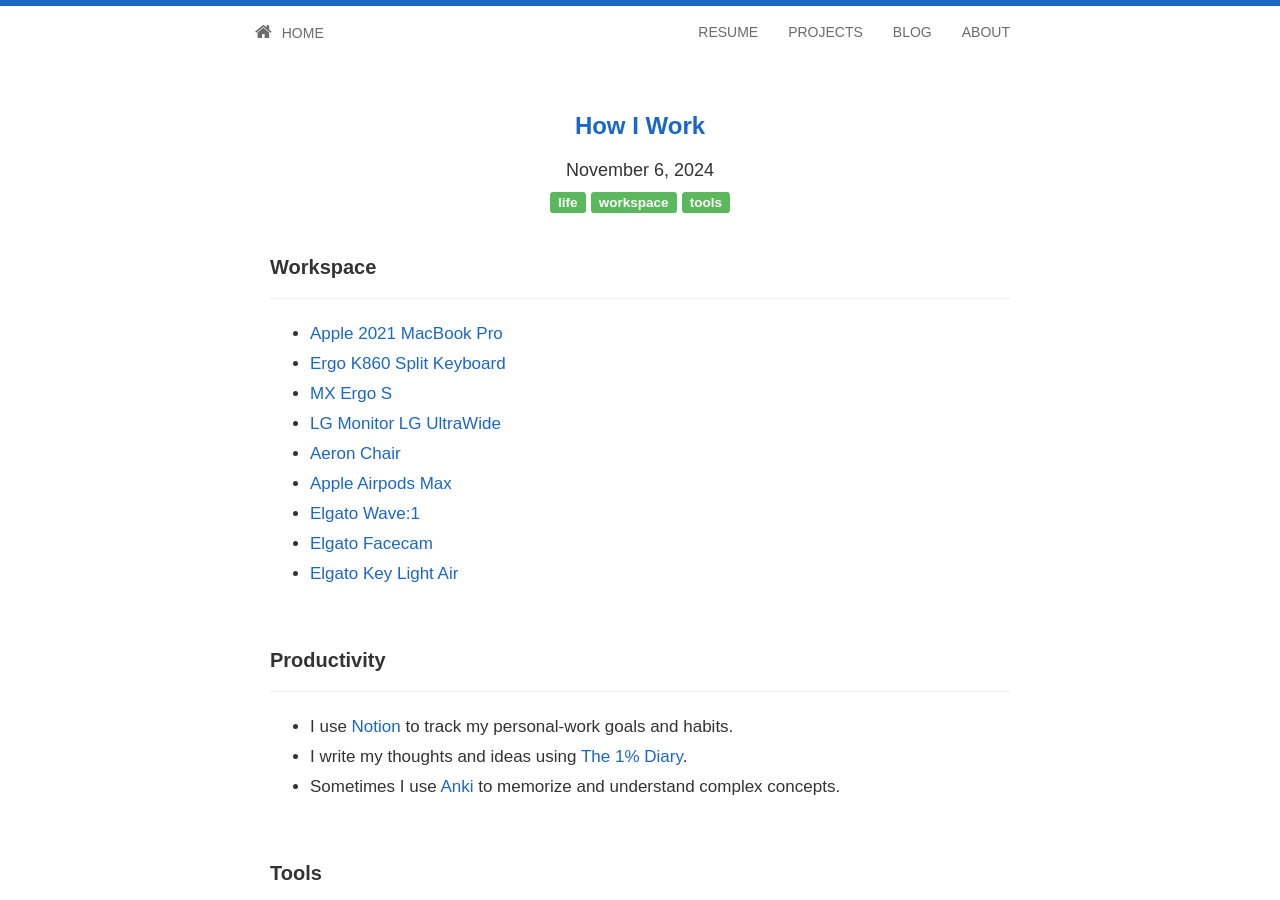
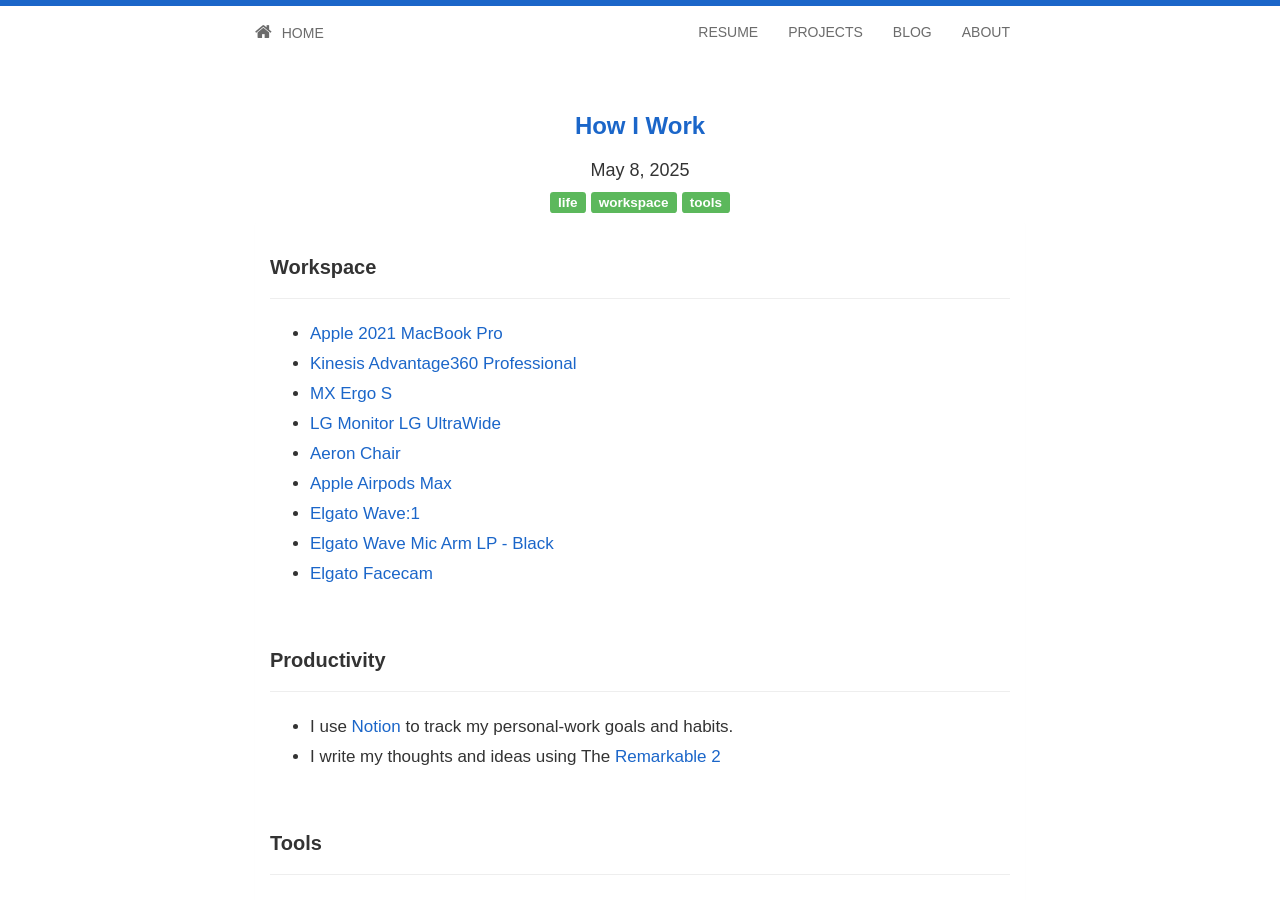
Before and after one commit to jfernancordova/jfernancordova.github.io, a Jekyll site: the page built from _posts/2025-05-08-how-i-work.md, in a window 1280 px wide and 900 px high. Built offline with Jekyll 4.4.1, drawn with Linux system fonts in a browser that asks for light colours; nearby versions of some CDN libraries; comment, search, counter and statistics services are not loaded.

Commit message:
Update and rename 2024-11-06-how-i-work.md to 2025-05-08-how-i-work.md

```diff
--- a/_posts/2024-11-06-how-i-work.md
+++ b/_posts/2025-05-08-how-i-work.md
@@ -12,14 +12,14 @@
 ---
 
 - [Apple 2021 MacBook Pro](https://www.amazon.es/Apple-MacBook-16-polegadas-Maxcessador-GPU-32%E2%80%91Core/dp/B09JRC9FBZ/ref=sr_1_1?crid=18KM4G75DLDW5&keywords=macbook+pro+m1+16+pulgadas+32gb&qid=1679769249&sprefix=%2Caps%2C89&sr=8-1)
-- [Ergo K860 Split Keyboard](https://www.logitech.com/en-us/products/keyboards/ergo-k860-for-business.920-010175.html?sp=3&searchclick=logi)
+- [Kinesis Advantage360 Professional](https://kinesis-ergo.com/shop/adv360pro)
 - [MX Ergo S](https://www.logitech.com/en-us/shop/p/mx-ergo-s-wireless-trackball-mouse)
 - [LG Monitor LG UltraWide](https://www.lg.com/es/monitores/lg-34wn750-b)
 - [Aeron Chair](https://store.hermanmiller.com/office-chairs-aeron/aeron-chair/2195348.html?lang=en_US&sku=100073872)
 - [Apple Airpods Max](https://www.apple.com/airpods-max/)
 - [Elgato Wave:1](https://help.elgato.com/hc/en-us/articles/360044715492-Elgato-Wave-1-Product-Trailer-Video-)
+- [Elgato Wave Mic Arm LP - Black](https://www.elgato.com/es/en/p/wave-mic-arm-lp)
 - [Elgato Facecam](https://www.elgato.com/us/en/p/facecam)
-- [Elgato Key Light Air](https://www.elgato.com/us/en/p/key-light-air)
 
 <br>
 
@@ -28,8 +28,7 @@
 ---
 
 - I use [Notion](https://www.notion.so/) to track my personal-work goals and habits.
-- I write my thoughts and ideas using [The 1% Diary](https://thediary.com/products/one-percent-diary).
-- Sometimes I use [Anki](https://apps.ankiweb.net/) to memorize and understand complex concepts.
+- I write my thoughts and ideas using The [Remarkable 2](https://remarkable.com/store/remarkable-2)
 
 <br>
 
```
